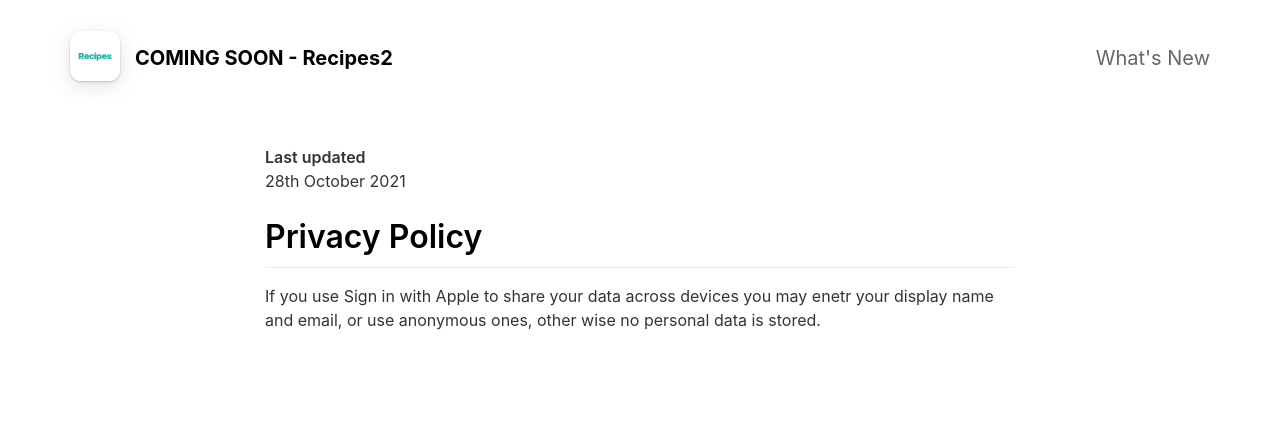
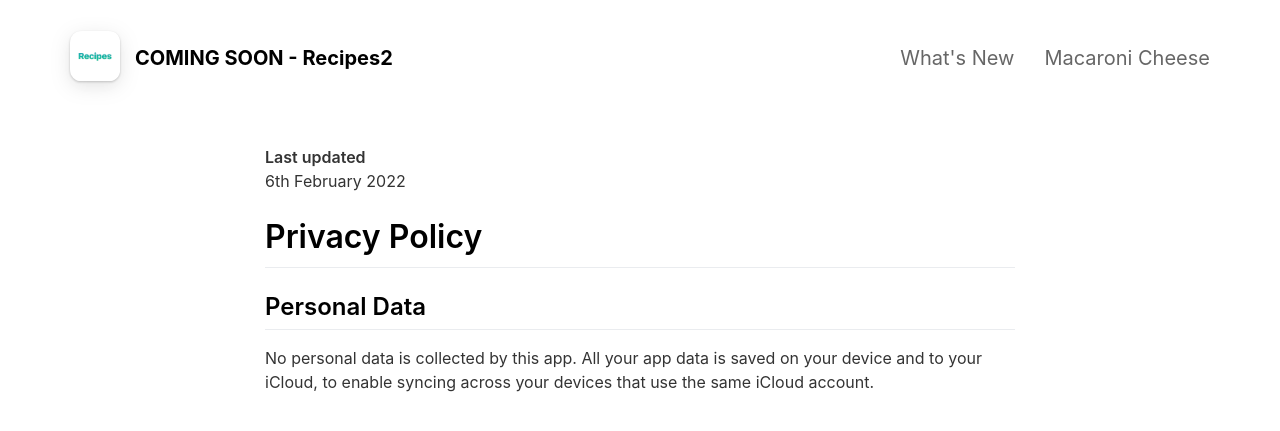
Before and after one commit to firewerkz/recipes2app, a Jekyll site: the page built from _pages/privacypolicy.md, in a window 1280 px wide. Shown: the top 431 px of the page. Built offline with Jekyll 4.4.1, drawn with Linux system fonts in a browser that asks for light colours; nearby versions of some CDN libraries.

Commit message:
Added recipe and updated privacy policy

```diff
--- a/_pages/privacypolicy.md
+++ b/_pages/privacypolicy.md
@@ -5,7 +5,9 @@ include_in_header: false
 ---
 
 **Last updated**
-28th October 2021
+6th February 2022
 
 # Privacy Policy
-If you use Sign in with Apple to share your data across devices you may enetr your display name and email, or use anonymous ones, other wise no personal data is stored.
+
+## Personal Data
+No personal data is collected by this app. All your app data is saved on your device and to your iCloud, to enable syncing across your devices that use the same iCloud account.
```
Also changed, not shown: _pages/macncheese.md (added, +16 -0 lines).
